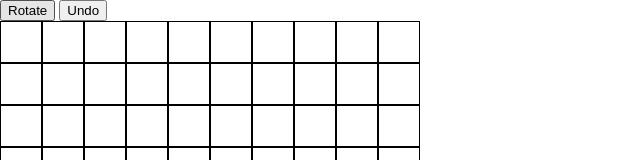
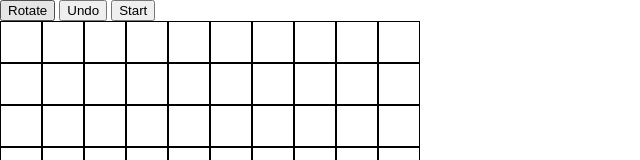
Before and after one commit to feindreh/battleships, a website with bundled scripts: page index.html in a window 1280 px wide. Shown: the top 160 px of the page, without its empty margins (0-640 px from the left). Built offline with nearby package versions, Linux system fonts and the light colour scheme.

Commit message:
add start button

```diff
--- a/index.html
+++ b/index.html
@@ -11,6 +11,7 @@
 <body>
     <button type="button" id = "rotate">Rotate</button>
     <button type="button" id = "undo">Undo</button>
+    <button type="button" id = "start">Start</button>
     <div id="container"></div>
 
 </body>
```
